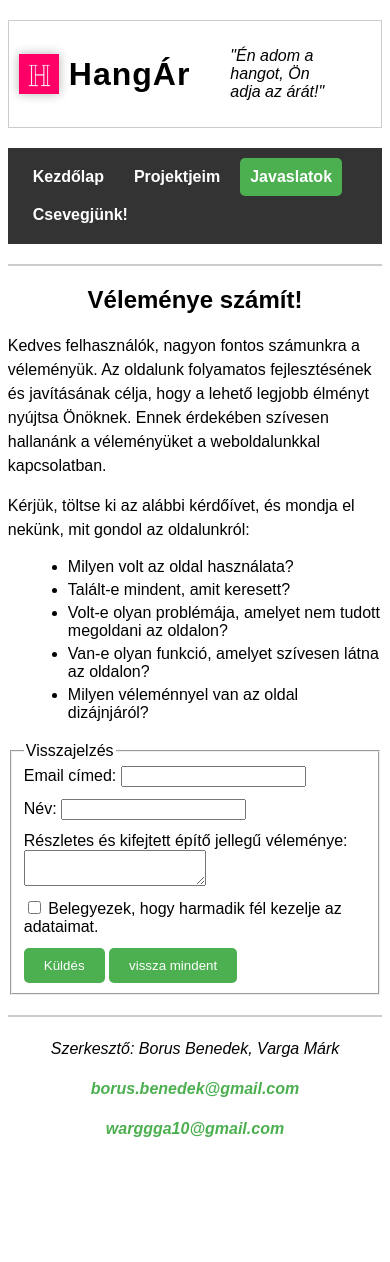
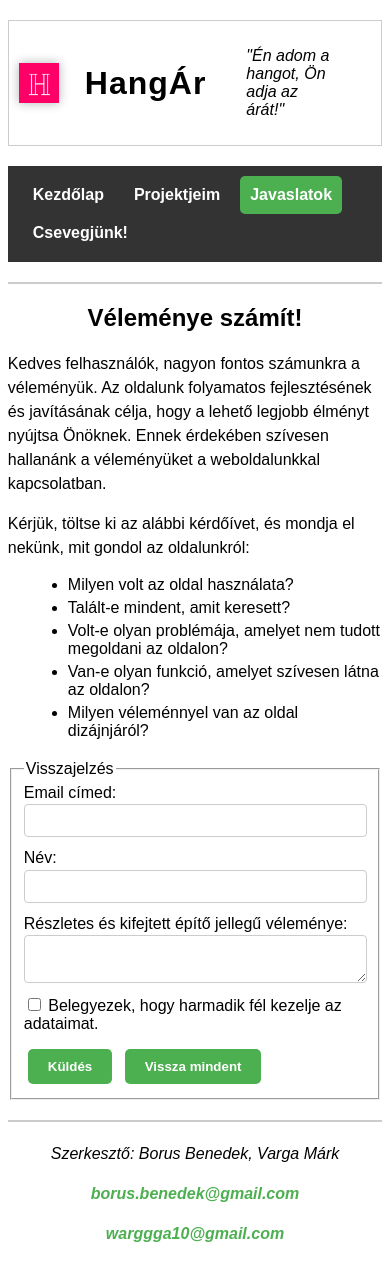
Before and after one commit to Andruida/SZTE-webterv, a PHP site: page /visszajelzes.html in a window 390 px wide. Before the commit the page ends 1137 px from the top, so only its background shows below. Run offline with PHP 8.4, Linux system fonts and the light colour scheme.

Commit message:
Form redesign

```diff
--- a/css/style.css
+++ b/css/style.css
@@ -101,6 +101,46 @@ input[type="reset"] {
   border: none;
   border-radius: 5px;
   cursor: pointer;
+  transition-property: background-color;
+  transition-duration: 100ms;
+  transition-timing-function: linear;
+  font-weight: bold;
+  margin: 0.3em;
+}
+
+button:hover,
+input[type="submit"]:hover,
+input[type="reset"]:hover {
+  background-color: #439b46;
+}
+
+input[type="email"],
+input[type="text"],
+input[type="tel"],
+input[type="date"],
+input[type="time"],
+select,
+textarea {
+  background-color: #FFF;
+  display: block;
+  border-radius: 4px;
+  border: 1px solid #ccc;
+  padding: 0.6em;
+  margin-top: 0.2em;
+  min-width: 300px;
+}
+
+@media screen and (max-width: 550px) {
+
+  input[type="email"],
+  input[type="text"],
+  input[type="tel"],
+  input[type="date"],
+  input[type="time"],
+  select,
+  textarea {
+    width: 95%;
+  }
 }
 
 .stars span:hover {
@@ -129,7 +169,9 @@ table {
   width: 100%;
 }
 
-table, td, th {
+table,
+td,
+th {
   border: 1px solid black;
   border-collapse: collapse;
 }
@@ -180,6 +222,7 @@ hr {
 }
 
 .company h1 {
+  margin-left: 0.5em;
   font-size: 2rem;
   font-weight: bold;
   letter-spacing: 1px;
--- a/projekt.html
+++ b/projekt.html
@@ -40,7 +40,7 @@
         <br />
 
         <div class="stars">
-            <p>Értékled a művet:</p>
+            <p>Értékeld a művet:</p>
             <span>★</span>
             <span>★</span>
             <span>★</span>
--- a/visszajelzes.html
+++ b/visszajelzes.html
@@ -50,7 +50,7 @@
                     <textarea></textarea></label>
                 <label><input type="checkbox" /> Belegyezek, hogy harmadik fél kezelje az adataimat.</label>
                 <input type="submit" value="Küldés" />
-                <input type="reset" value="vissza mindent" />
+                <input type="reset" value="Vissza mindent" />
             </fieldset>
         </form>
 
```
